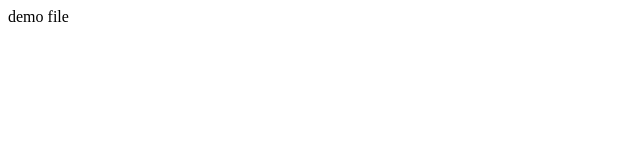
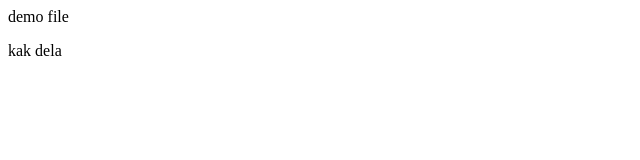
Before and after one commit to mcpinguin/demo, a plain HTML site: page index.html in a window 1280 px wide. Shown: the full height of the page, 0-640 px from the left. Drawn offline with Linux system fonts and the light colour scheme.

Commit message:
Kak dela

```diff
--- a/index.html
+++ b/index.html
@@ -7,6 +7,7 @@
     <title>Document</title>
 </head>
 <body>demo file
+    <p> kak dela</p>
 
 </body>
 </html>
```
